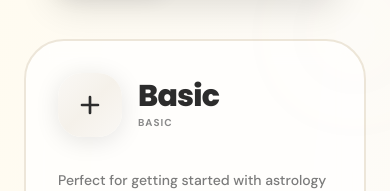
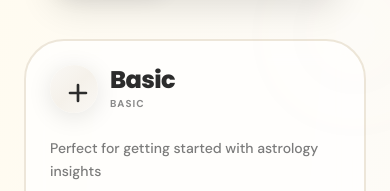
Before and after one commit to Sujgaik2003/whispering-palms, a Next.js app: page /subscription in a window 390 px wide. Shown: the part 315-506 px from the top of the page. Built offline with nearby package versions, Linux system fonts and the light colour scheme; no server answers.

Commit message:
superflame text made resposive

```diff
--- a/app/subscription/page.tsx
+++ b/app/subscription/page.tsx
@@ -419,7 +419,7 @@ export default function SubscriptionPage() {
             return (
               <div
                 key={plan.id}
-                className={`group relative bg-white/70 backdrop-blur-md rounded-[2.5rem] p-8 sm:p-10 border-2 transition-all duration-500 shadow-soft-2xl hover:shadow-gold-500/10 hover:-translate-y-4 ${mounted ? 'opacity-100 translate-y-0' : 'opacity-0 translate-y-8'
+                className={`group relative bg-white/70 backdrop-blur-md rounded-[2.5rem] p-6 sm:p-10 xl:p-6 2xl:p-10 border-2 transition-all duration-500 shadow-soft-2xl hover:shadow-gold-500/10 hover:-translate-y-4 ${mounted ? 'opacity-100 translate-y-0' : 'opacity-0 translate-y-8'
                   } ${plan.popular ? 'border-gold-400 scale-105 z-20 shadow-soft-2xl' : 'border-beige-200 hover:border-gold-200'}`}
                 style={{
                   transitionDelay: `${200 + index * 100}ms`,
@@ -433,7 +433,7 @@ export default function SubscriptionPage() {
 
                 {/* Popular Badge */}
                 {plan.popular && (
-                  <div className="absolute -top-5 left-1/2 -translate-x-1/2 bg-gradient-to-r from-gold-500 via-gold-600 to-gold-500 text-white px-6 py-2 rounded-full text-xs font-black tracking-[0.2em] shadow-soft-lg z-30 uppercase">
+                  <div className="absolute -top-5 left-1/2 -translate-x-1/2 bg-gradient-to-r from-gold-500 via-gold-600 to-gold-500 text-white px-6 py-2 rounded-full text-xs font-black tracking-[0.2em] shadow-soft-lg z-30 uppercase whitespace-nowrap">
                     {t('subscription.mostPopular')}
                   </div>
                 )}
@@ -441,13 +441,13 @@ export default function SubscriptionPage() {
                 {/* Content */}
                 <div className="relative z-10 flex flex-col h-full">
                   {/* Icon & Label */}
-                  <div className="flex items-center gap-4 mb-8">
-                    <div className={`p-4 bg-gradient-to-br ${colors.bg} rounded-3xl ${colors.icon} group-hover:scale-110 group-hover:rotate-6 transition-all duration-500 shadow-soft-lg flex-shrink-0`}>
-                      <div className="w-8 h-8">{plan.icon}</div>
+                  <div className="flex items-center gap-3 sm:gap-4 mb-6 sm:mb-8">
+                    <div className={`p-3 sm:p-4 bg-gradient-to-br ${colors.bg} rounded-3xl ${colors.icon} group-hover:scale-110 group-hover:rotate-6 transition-all duration-500 shadow-soft-lg flex-shrink-0`}>
+                      <div className="w-6 h-6 sm:w-8 sm:h-8">{plan.icon}</div>
                     </div>
-                    <div>
-                      <h3 className="text-3xl font-black text-text-primary font-serif tracking-tight leading-none mb-1">{plan.name}</h3>
-                      <p className="text-text-tertiary text-[10px] font-black uppercase tracking-widest">{plan.id}</p>
+                    <div className="min-w-0 flex-1">
+                      <h3 className="text-2xl sm:text-3xl xl:text-xl 2xl:text-3xl font-black text-text-primary font-serif tracking-tight leading-none mb-1 break-words">{plan.name}</h3>
+                      <p className="text-text-tertiary text-[10px] font-black uppercase tracking-widest truncate">{plan.id}</p>
                     </div>
                   </div>
 
```
